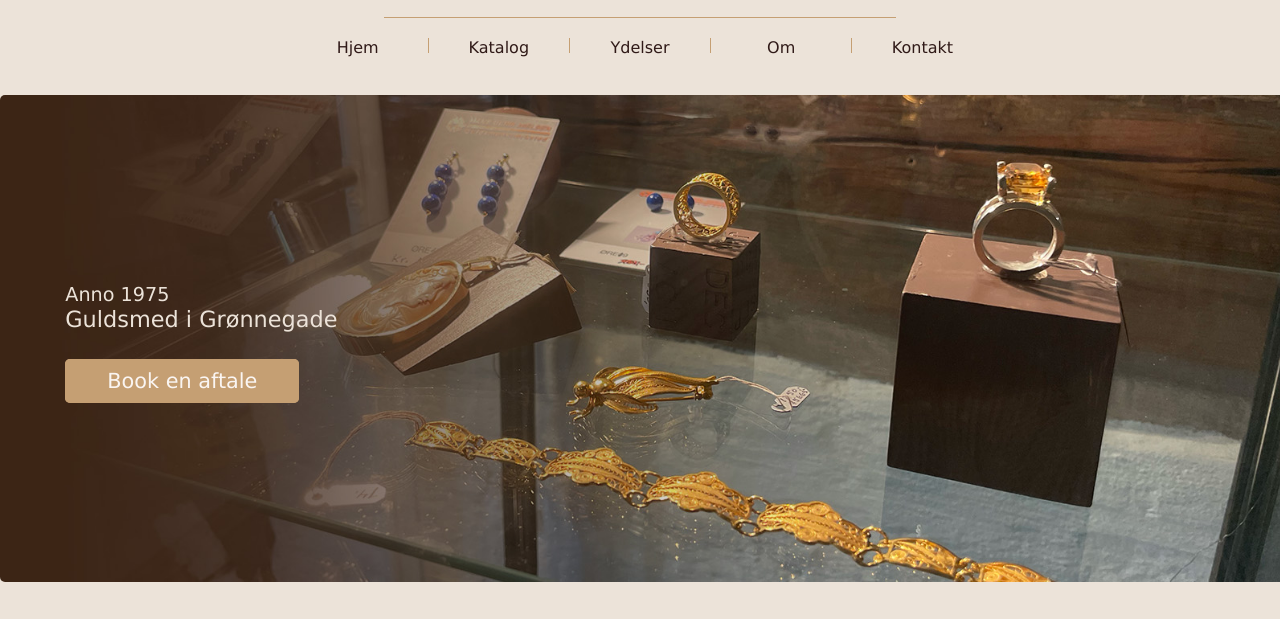
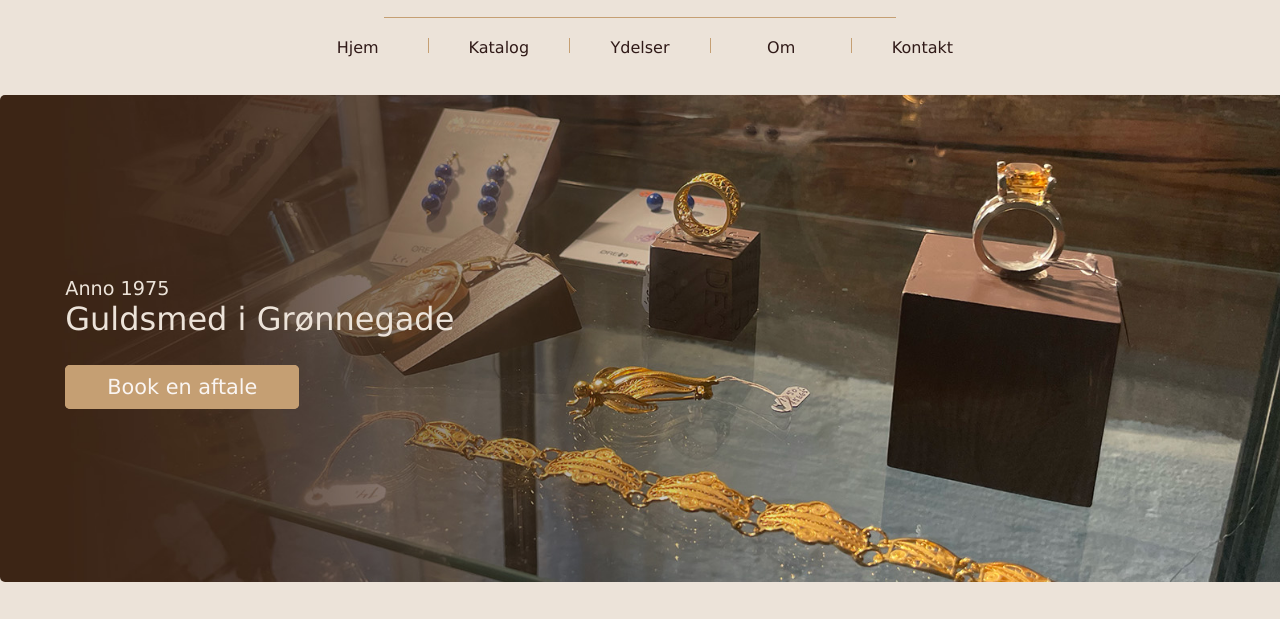
Before and after one commit to Elel0001/eksamen, an Astro site: page / in a window 1280 px wide. Shown: the part 153-772 px from the top of the page. Built offline with nearby package versions, Linux system fonts and the light colour scheme; Astro itself is replaced by a stand-in of ours.

Commit message:
styling tekst hero

```diff
--- a/src/components/Hero.astro
+++ b/src/components/Hero.astro
@@ -91,5 +91,9 @@
       height: auto;
       margin-bottom: var(--spacing_8);
     }
+
+    .h3 {
+      font-size: 2rem;
+    }
   }
 </style>
```
